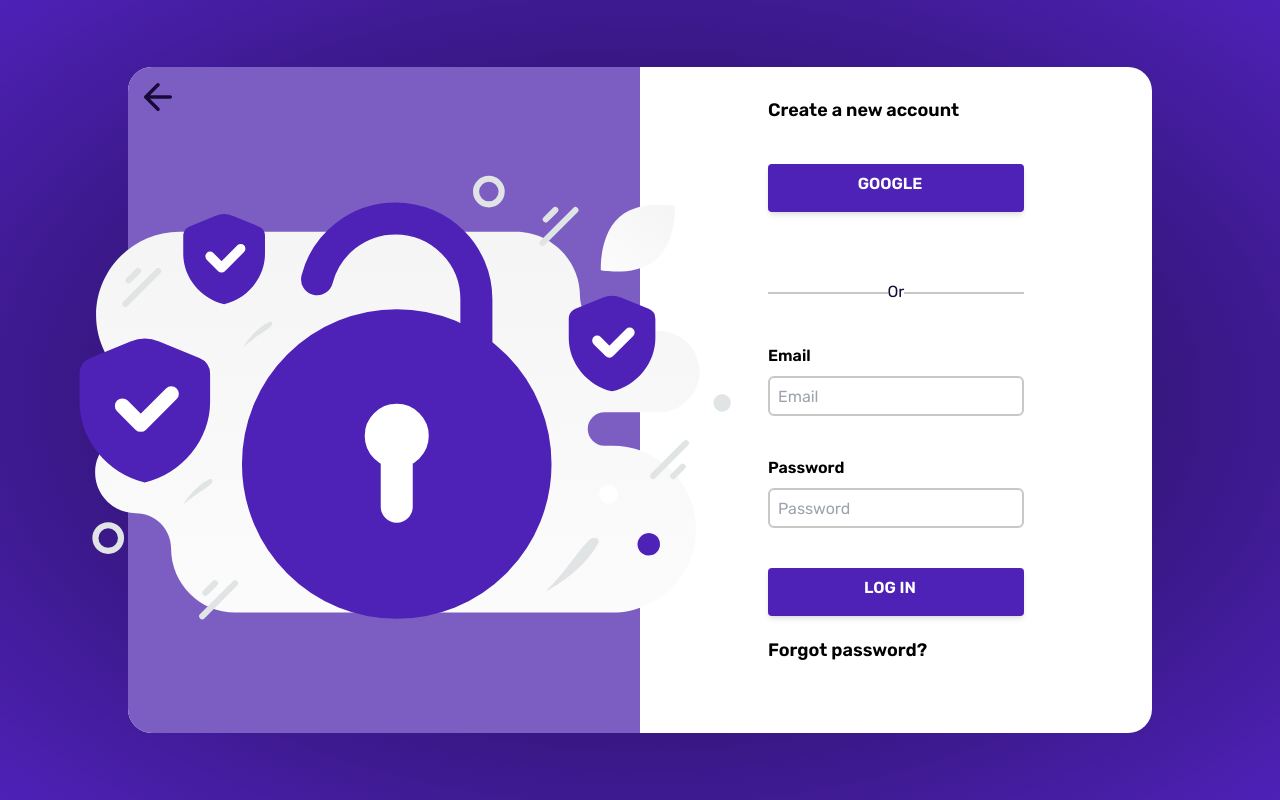
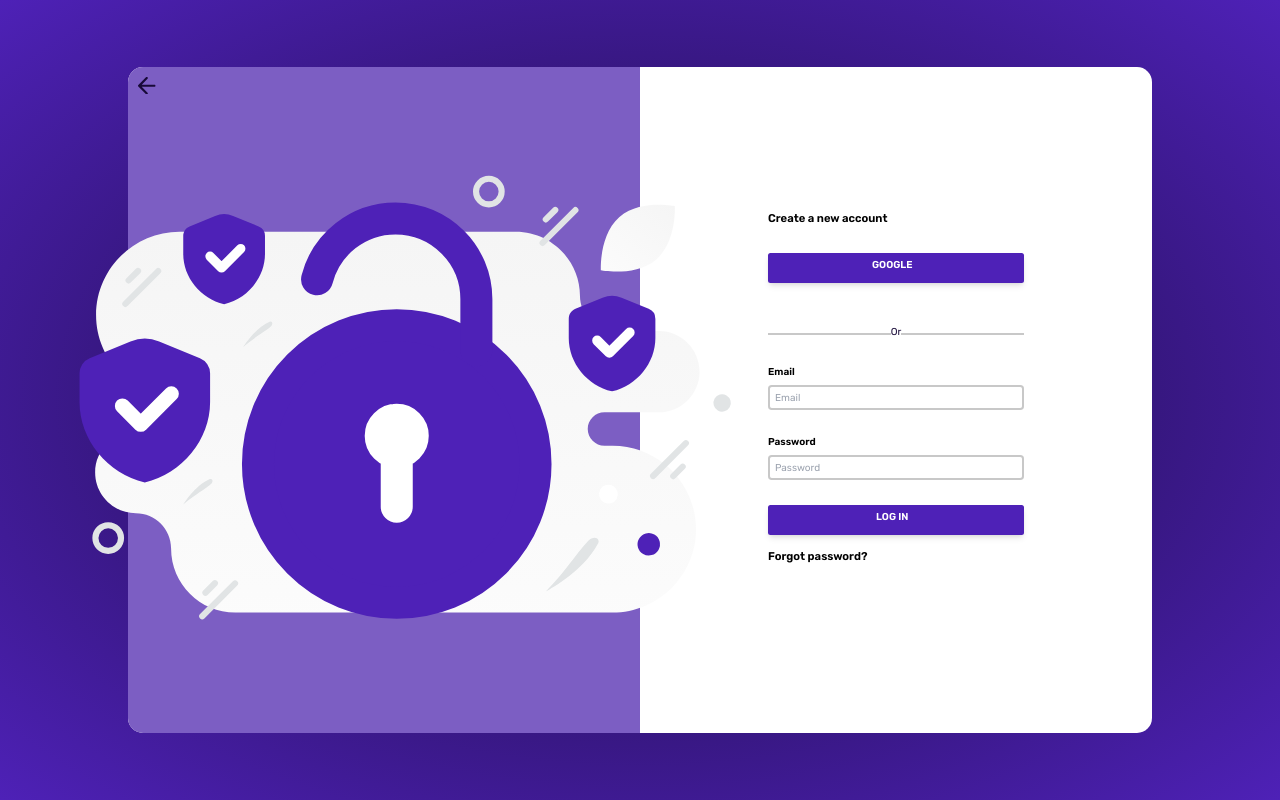
Before and after one commit to andres-ldr/chat-app-client, a React (Vite) app: page /auth in a window 1280 px wide. Built offline with nearby package versions, Linux system fonts and the light colour scheme.

Commit message:
[add] css styles

```diff
--- a/src/index.css
+++ b/src/index.css
@@ -2,21 +2,36 @@
 @tailwind components;
 @tailwind utilities;
 
-html {
-  font-family: 'Rubik', 'sans-serif';
-}
+@layer base {
+  *,
+  *::after,
+  *::before {
+    margin: 0;
+    padding: 0;
+    box-sizing: inherit;
+  }
 
-#hero {
-  clip-path: url(#myCurve);
+  html {
+    font-size: 62.5%;
+    @apply font-rubik;
+  }
+
+  body {
+    @apply box-border;
+  }
 }
 
 @layer components {
+  #hero {
+    clip-path: url(#myCurve);
+  }
+
   .link::before {
     content: '';
     position: absolute;
     width: 100%;
-    height: 4px;
-    border-radius: 4px;
+    height: 2px;
+    border-radius: 2px;
     background-color: #18272f;
     bottom: 0;
     left: 0;
```
